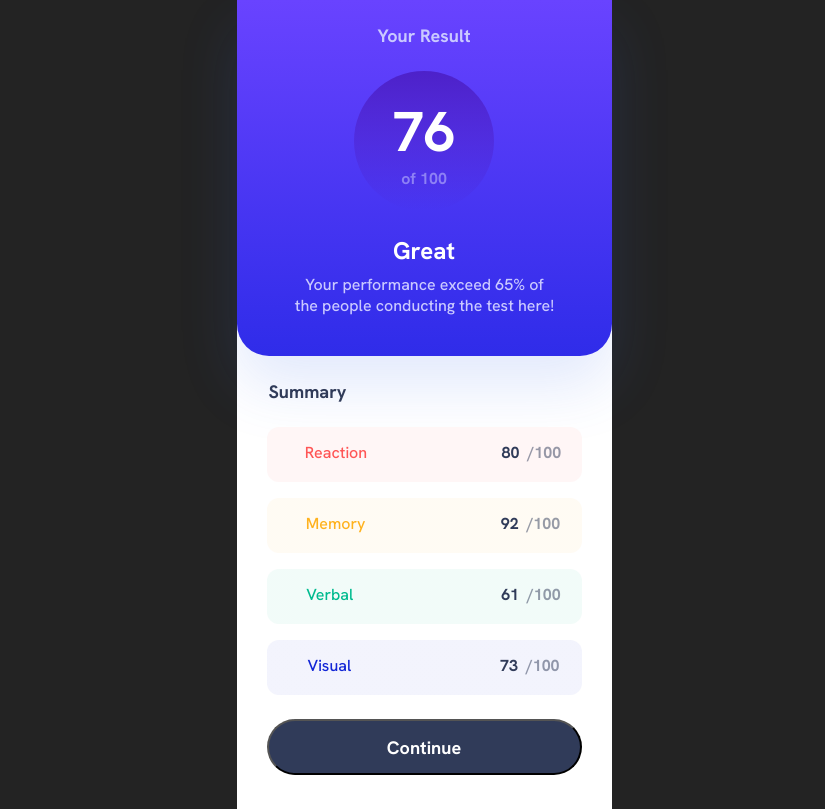
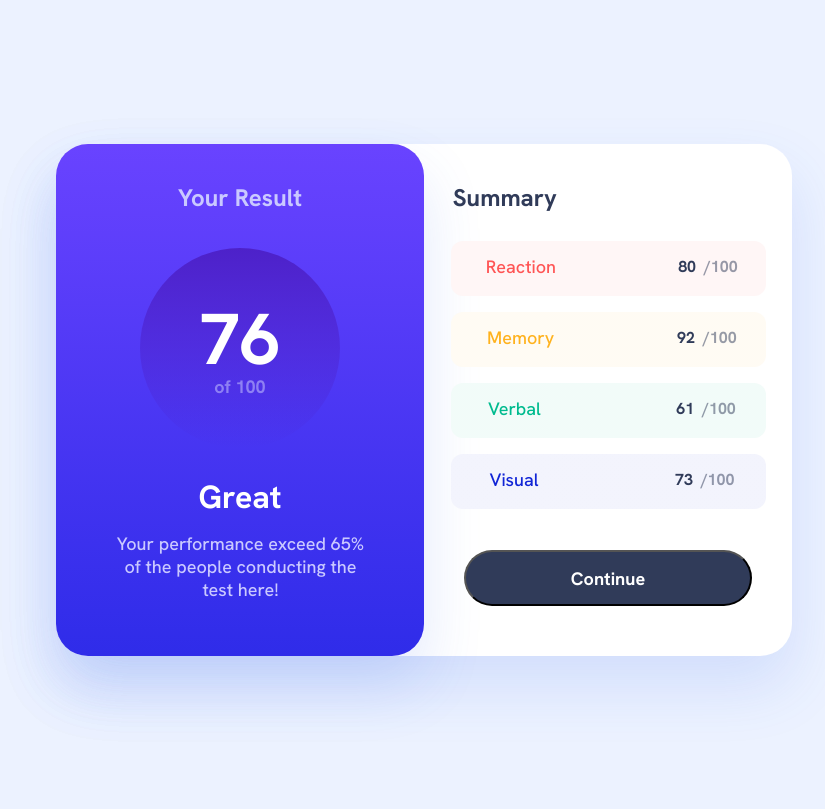
Before and after one commit to GiorgiMikautadze22/result-summery, a plain HTML site: page index.html in a window 1280 px wide. Shown: the whole page, without its empty margins (216-1041 px from the left). Drawn offline with Linux system fonts and the light colour scheme.

Commit message:
added resonsive

```diff
--- a/style.css
+++ b/style.css
@@ -54,14 +54,15 @@ body {
   justify-content: center;
   align-items: center;
   height: 100vh;
-  background: #232323;
+  background: #ecf2ff;
 }
 
 .container {
   width: 375px;
   height: 809px;
-  margin: auto;
+  /* margin: auto; */
   background-color: var(--white);
+  box-shadow: 0px 30px 60px rgba(61, 108, 236, 0.15);
 }
 
 .bluebox {
@@ -139,15 +140,11 @@ p {
 .boxes {
   display: grid;
   justify-content: center;
+  bac
 }
 
 .box1 {
-  background: linear-gradient(
-      0deg,
-      rgba(255, 255, 255, 0.95),
-      rgba(255, 255, 255, 0.95)
-    ),
-    #ff5555;
+  background:  linear-gradient(0deg, rgba(255, 255, 255, 0.95), rgba(255, 255, 255, 0.95)), #FF5555;
   width: 315px;
   height: 55px;
   border-radius: 12px;
@@ -275,3 +272,91 @@ button {
   font-weight: 700;
   margin-top: 24px;
 }
+
+@media screen and (min-width: 1200px) {
+  .container {
+    width: 736px;
+    height: 512px;
+    border-radius: 32px;
+  }
+
+  .bluebox {
+    width: 368px;
+    height: 512px;
+    border-radius: 32px;
+  }
+
+  .top {
+    font-size: 24px;
+    margin-top: 14px;
+    margin-bottom: 35px;
+  }
+
+  .circle {
+    width: 200px;
+    height: 200px;
+  }
+
+  .mainnum {
+    margin-top: 15%;
+    font-size: 72px;
+  }
+
+  .under {
+    font-size: 18px;
+  }
+
+  .performance {
+    font-size: 32px;
+    margin-top: 28px;
+  }
+
+  .description {
+    font-size: 18px;
+    margin-top: 14px;
+  }
+
+  .summary {
+    display: grid;
+    justify-content: right;
+    position: relative;
+    bottom: 100%;
+    right: 40px;
+  }
+
+  .lowhead {
+    font-size: 24px;
+    position: relative;
+    right: 15%;
+    margin-top: 38px;
+  }
+
+  .boxes {
+    width: 288px;
+    height: 56px;
+  }
+
+  .box1 {
+    margin-top: 28px;
+  }
+
+  button {
+    width: 288px;
+    margin: auto;
+    margin-top: 41px;
+    cursor: pointer;
+  }
+
+  .first {
+    font-size: 18px;
+  }
+
+  .dividion {
+    font-size: 18px;
+    position: relative;
+    right: 5%;
+
+  }
+
+
+}
```
